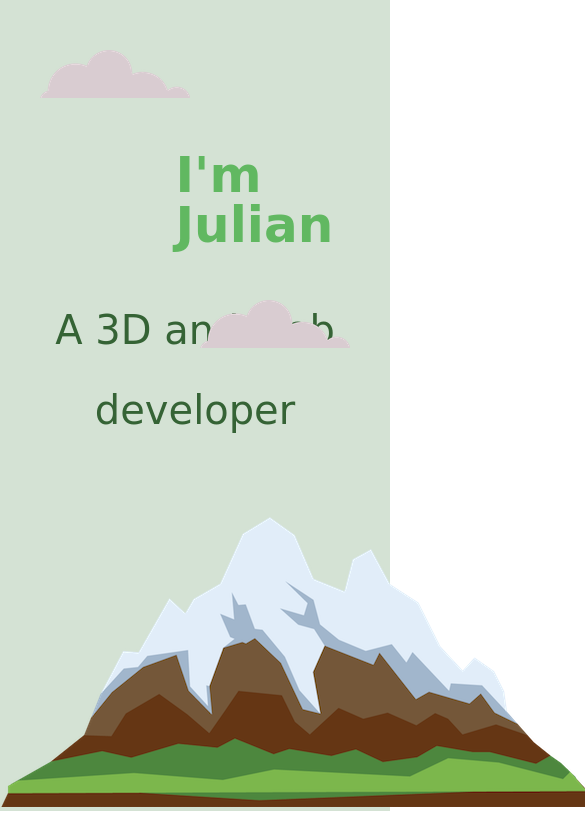
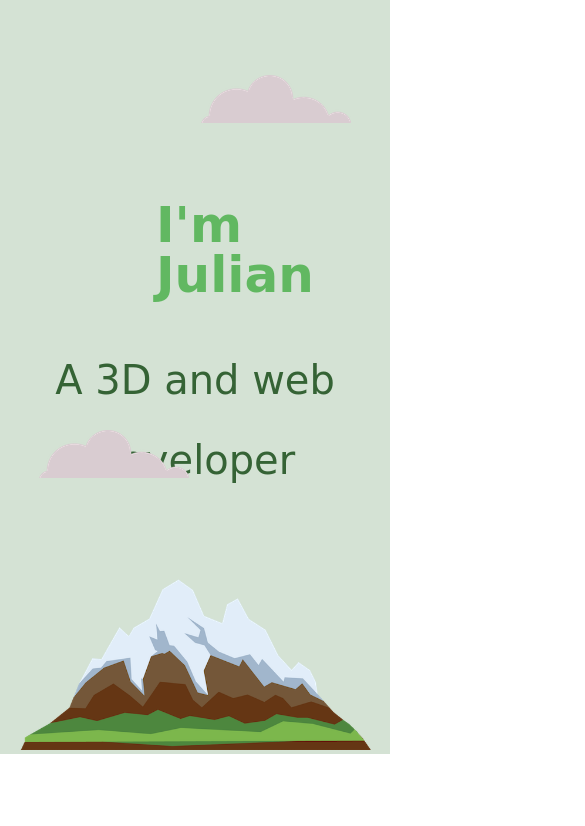
Before and after one commit to julianlpalacios99/cv, a plain HTML site: page index.html in a window 390 px wide. Shown: the top 826 px of the page, 585 px wide, since content can reach past the window. Drawn offline with Linux system fonts and the light colour scheme; a web font is replaced by a local one.

Commit message:
Layout fixes
Making it look nicer for mobile. Need to think about breakpoints.

```diff
--- a/css/styles.css
+++ b/css/styles.css
@@ -13,7 +13,7 @@ body {
 }
 
 h1 {
-  margin: 50px auto 0 auto;
+  margin: 100px auto 0 auto;
   width: 10%;
   font-family: 'Gamja Flower', cursive;
   font-size: 3.125rem;
@@ -63,6 +63,10 @@ hr {
   position: relative;
 }
 
+.top h1 {
+  min-width: 20%;
+}
+
 .profile {
   padding: 75px 0;
 }
@@ -109,6 +113,7 @@ hr {
 }
 
 .skill-content {
+  padding: 4rem 0;
   width: 80%;
   margin: 0 auto;
   display: flex;
@@ -154,14 +159,18 @@ hr {
 
 #cloud1 {
   position: absolute;
-  top: 50px;
-  right: 200px;
+  top: 10%;
+  right: 10%;
 }
 
 #cloud2 {
   position: absolute;
-  top: 300px;
-  left: 200px;
+  top: 57%;
+  left: 10%;
+}
+
+#mountain {
+  max-width: 90%;
 }
 
 #profilepic {
@@ -171,6 +180,6 @@ hr {
 #subheading {
   font-family: 'Gaegu', cursive;
   font-size: 2.5rem;
-  margin-bottom: 0;
+  /*margin-bottom: 0;*/
   color: #356335;
 }
--- a/index.html
+++ b/index.html
@@ -17,7 +17,7 @@
     <h1>I'm Julian</h1>
     <p id="subheading">A 3D and web developer</p>
     <img id="cloud2" src="images/cloud.png" alt="">
-    <img src="images/mountain.png" alt="">
+    <img id="mountain" src="images/mountain.png" alt="">
   </div>
 
   <div class="middle-container">
```
